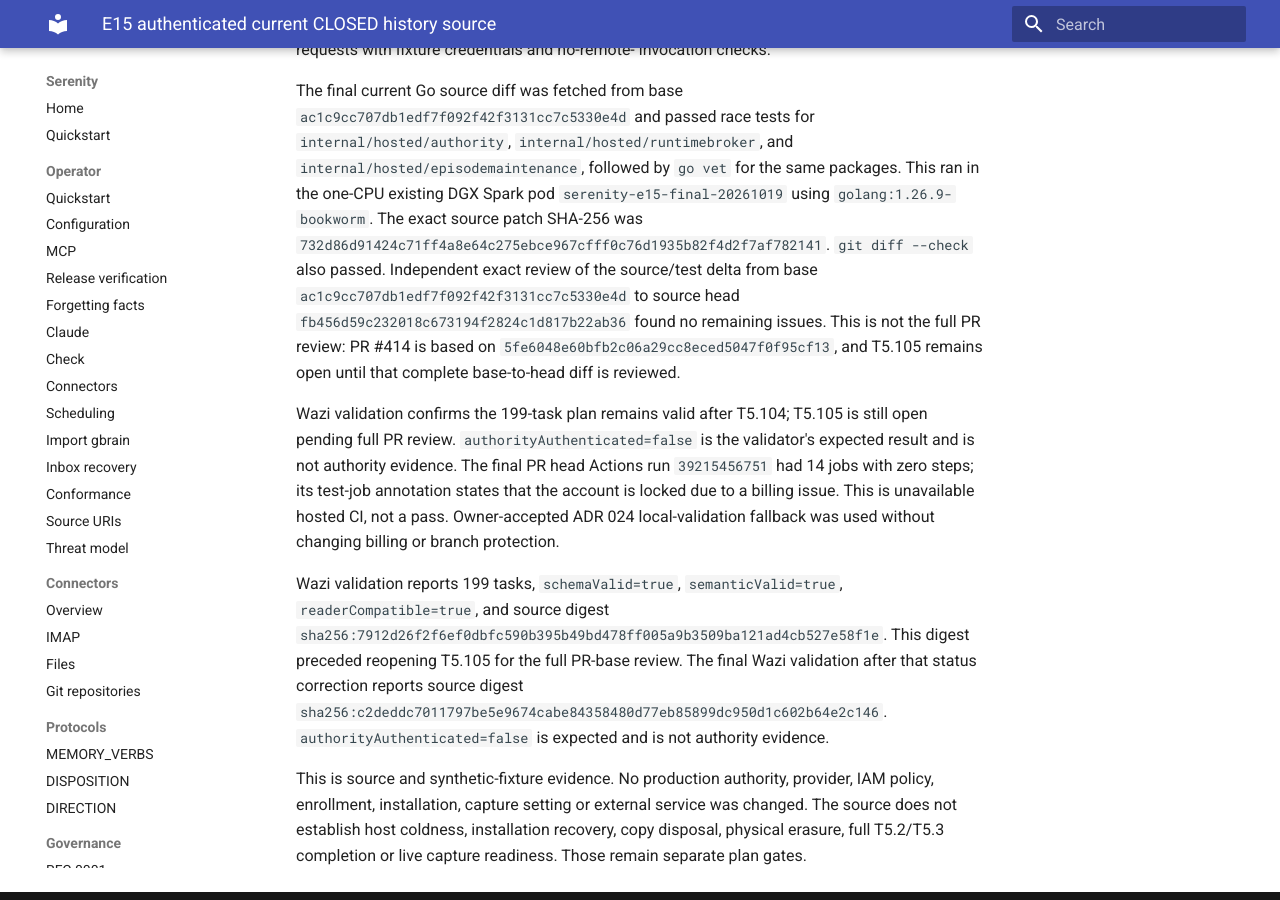
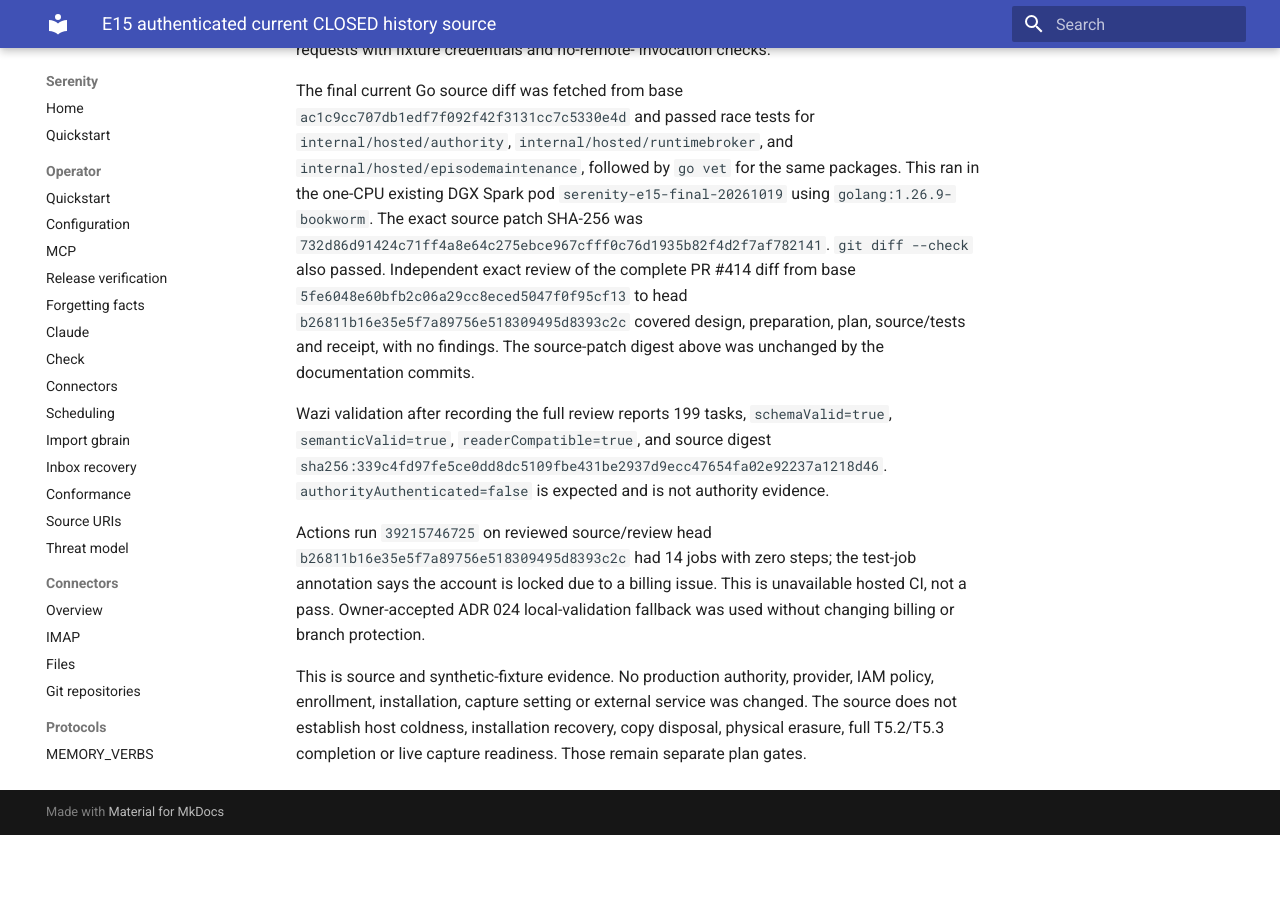
Before and after one commit to sirerun/serenity, an MkDocs documentation site: the page built from docs/receipts/2026-10-19-closed-history-source.md, in a window 1280 px wide and 900 px high, scrolled down 754 px. Built offline with MkDocs 1.6.1 and Material for MkDocs 9.7.7, drawn with Linux system fonts in a browser that asks for light colours; after the commit the page ends 1589 px from its top, so only the background shows below that; some of the changed text lies outside the part shown.

Commit message:
Record full E15 review and qualification

```diff
--- a/docs/receipts/2026-10-19-closed-history-source.md
+++ b/docs/receipts/2026-10-19-closed-history-source.md
@@ -1,8 +1,7 @@
 # E15 authenticated current CLOSED history source
 
-Status: T5.104 qualification complete. The source/test delta has independent
-review clearance; T5.105 full PR-base review and T5.106-T5.107 merge/landing
-gates remain open.
+Status: T5.104 qualification and T5.105 complete PR-base review pass.
+T5.106-T5.107 guarded merge and landed verification remain open.
 
 The owner explicitly assigned the `R-hosted-authority` source resource to this
 batch on 2026-10-19. The previous claim was released by exact compare-and-swap
@@ -40,30 +39,21 @@ This ran in the one-CPU existing DGX Spark pod
 `serenity-e15-final-20261019` using `golang:1.26.9-bookworm`. The exact source
 patch SHA-256 was
 `732d86d91424c71ff4a8e64c275ebce967cfff0c76d1935b82f4d2f7af782141`.
-`git diff --check` also passed. Independent exact review of the source/test
-delta from base
-`ac1c9cc707db1edf7f092f42f3131cc7c5330e4d` to source head
-`fb456d59c232018c673194f2824c1d817b22ab36` found no remaining issues. This is
-not the full PR review: PR #414 is based on
-`5fe6048e60bfb2c06a29cc8eced5047f0f95cf13`, and T5.105 remains open until that
-complete base-to-head diff is reviewed.
+`git diff --check` also passed. Independent exact review of the complete PR #414
+diff from base `5fe6048e60bfb2c06a29cc8eced5047f0f95cf13` to head
+`b26811b16e35e5f7a89756e518309495d8393c2c` covered design, preparation, plan,
+source/tests and receipt, with no findings. The source-patch digest above was
+unchanged by the documentation commits.
 
-Wazi validation confirms the 199-task plan remains valid after T5.104; T5.105 is
-still open pending full PR review. `authorityAuthenticated=false` is the
-validator's expected result and is not authority evidence. The final PR head
-Actions run `39215456751` had 14 jobs
-with zero steps; its test-job annotation states that the account is locked due
-to a billing issue. This is unavailable hosted CI, not a pass. Owner-accepted
-ADR 024 local-validation fallback was used without changing billing or branch
-protection.
+Wazi validation after recording the full review reports 199 tasks,
+`schemaValid=true`, `semanticValid=true`, `readerCompatible=true`, and source
+digest `sha256:339c4fd97fe5ce0dd8dc5109fbe431be2937d9ecc47654fa02e92237a1218d46`.
+`authorityAuthenticated=false` is expected and is not authority evidence.
 
-Wazi validation reports 199 tasks, `schemaValid=true`, `semanticValid=true`,
-`readerCompatible=true`, and source digest
-`sha256:7912d26f2f6ef0dbfc590b395b49bd478ff005a9b3509ba121ad4cb527e58f1e`.
-This digest preceded reopening T5.105 for the full PR-base review. The final
-Wazi validation after that status correction reports source digest
-`sha256:c2deddc7011797be5e9674cabe84358480d77eb85899dc950d1c602b64e2c146`.
-`authorityAuthenticated=false` is expected and is not authority evidence.
+Actions run `39215746725` on reviewed source/review head `b26811b16e35e5f7a89756e518309495d8393c2c` had 14 jobs with zero steps; the test-job annotation says the
+account is locked due to a billing issue. This is unavailable hosted CI, not a
+pass. Owner-accepted ADR 024 local-validation fallback was used without changing
+billing or branch protection.
 
 This is source and synthetic-fixture evidence. No production authority,
 provider, IAM policy, enrollment, installation, capture setting or external
```
Also changed, not shown: docs/plans/shared-agent-memory-implementation-20261016.md (+10 -10 lines).
